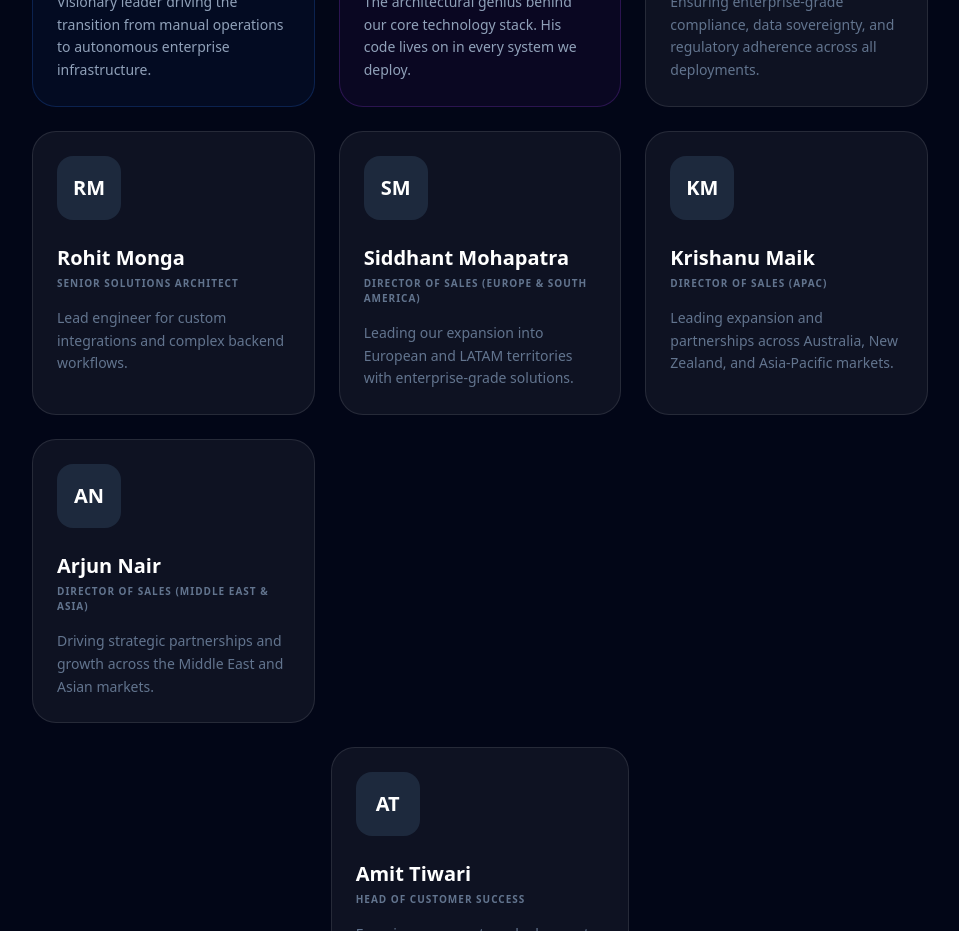
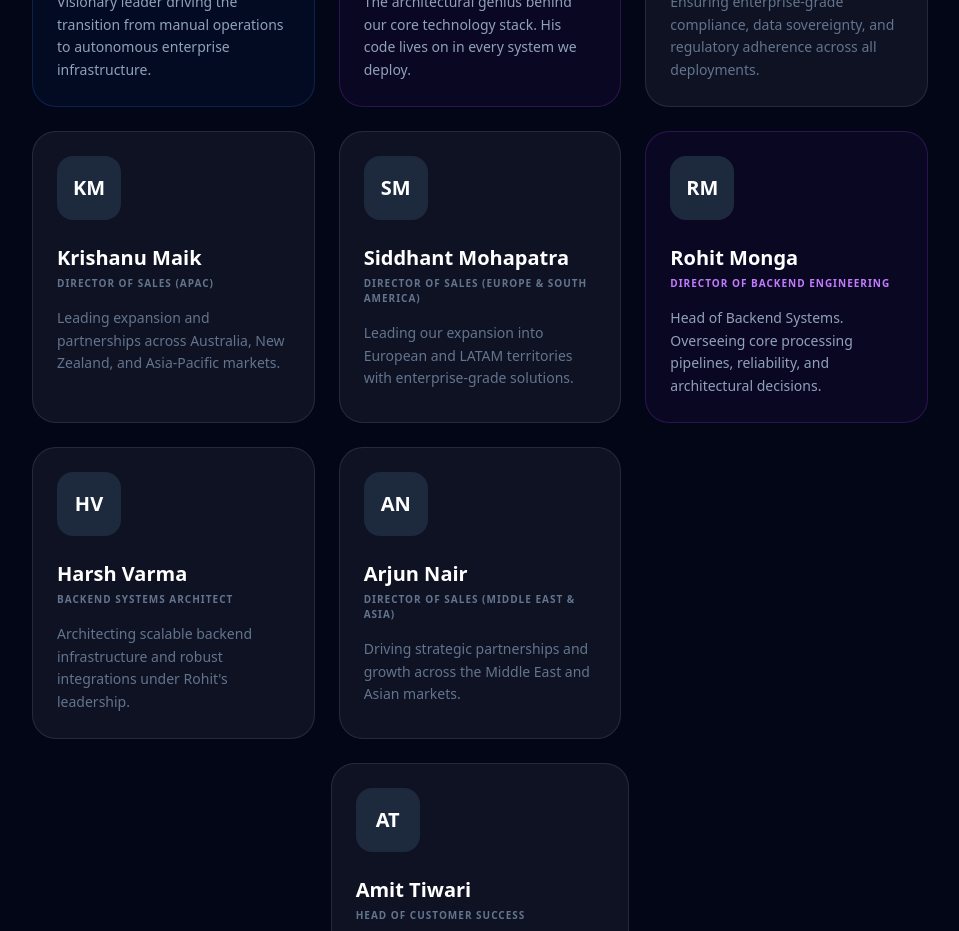
Before and after one commit to ayushsharmavlogs619-lang/brandverse, a Next.js app: page /about in a window 1280 px wide. Shown: the part 1600-2531 px from the top of the page, without its empty margins (160-1119 px from the left). Built offline with nearby package versions, Linux system fonts and the light colour scheme; no server answers.

Commit message:
feat: finalized leadership hierarchy: Krishanu/Siddhant promoted in list, Rohit leads Backend Engineering with Harsh Varma

```diff
--- a/app/about/page.tsx
+++ b/app/about/page.tsx
@@ -78,8 +78,7 @@ export default function AboutPage() {
             </div>
           </section>
 
-          {/* Vision Statement */}
-          {/* The Team */}
+          {/* Leadership Team */}
           <section className="space-y-16">
             <div className="text-center space-y-4">
               <h2 className="text-3xl md:text-5xl font-black text-white uppercase italic tracking-tighter">Leadership</h2>
@@ -112,12 +111,12 @@ export default function AboutPage() {
                 <p className="text-slate-500 text-sm leading-relaxed">Ensuring enterprise-grade compliance, data sovereignty, and regulatory adherence across all deployments.</p>
               </div>
 
-              {/* Rohit Monga */}
+              {/* Krishanu Maik */}
               <div className="p-6 rounded-3xl bg-white/5 border border-white/10 group hover:border-white/20 transition-all">
-                <div className="w-16 h-16 rounded-2xl bg-slate-800 flex items-center justify-center text-xl font-bold text-white mb-6 group-hover:scale-110 transition-transform">RM</div>
-                <h3 className="text-xl font-bold text-white mb-1">Rohit Monga</h3>
-                <div className="text-slate-500 font-bold uppercase tracking-widest text-[10px] mb-4">Senior Solutions Architect</div>
-                <p className="text-slate-500 text-sm leading-relaxed">Lead engineer for custom integrations and complex backend workflows.</p>
+                <div className="w-16 h-16 rounded-2xl bg-slate-800 flex items-center justify-center text-xl font-bold text-white mb-6 group-hover:scale-110 transition-transform">KM</div>
+                <h3 className="text-xl font-bold text-white mb-1">Krishanu Maik</h3>
+                <div className="text-slate-500 font-bold uppercase tracking-widest text-[10px] mb-4">Director of Sales (APAC)</div>
+                <p className="text-slate-500 text-sm leading-relaxed">Leading expansion and partnerships across Australia, New Zealand, and Asia-Pacific markets.</p>
               </div>
 
               {/* Siddhant Mohapatra */}
@@ -128,12 +127,20 @@ export default function AboutPage() {
                 <p className="text-slate-500 text-sm leading-relaxed">Leading our expansion into European and LATAM territories with enterprise-grade solutions.</p>
               </div>
 
-              {/* Krishanu Maik */}
+              {/* Rohit Monga (Boss) */}
+              <div className="p-6 rounded-3xl bg-purple-900/10 border border-purple-500/20 group hover:bg-purple-900/20 transition-all">
+                <div className="w-16 h-16 rounded-2xl bg-slate-800 flex items-center justify-center text-xl font-bold text-white mb-6 group-hover:scale-110 transition-transform">RM</div>
+                <h3 className="text-xl font-bold text-white mb-1">Rohit Monga</h3>
+                <div className="text-purple-400 font-bold uppercase tracking-widest text-[10px] mb-4">Director of Backend Engineering</div>
+                <p className="text-slate-400 text-sm leading-relaxed">Head of Backend Systems. Overseeing core processing pipelines, reliability, and architectural decisions.</p>
+              </div>
+
+              {/* Harsh Varma (Subordinate) */}
               <div className="p-6 rounded-3xl bg-white/5 border border-white/10 group hover:border-white/20 transition-all">
-                <div className="w-16 h-16 rounded-2xl bg-slate-800 flex items-center justify-center text-xl font-bold text-white mb-6 group-hover:scale-110 transition-transform">KM</div>
-                <h3 className="text-xl font-bold text-white mb-1">Krishanu Maik</h3>
-                <div className="text-slate-500 font-bold uppercase tracking-widest text-[10px] mb-4">Director of Sales (APAC)</div>
-                <p className="text-slate-500 text-sm leading-relaxed">Leading expansion and partnerships across Australia, New Zealand, and Asia-Pacific markets.</p>
+                <div className="w-16 h-16 rounded-2xl bg-slate-800 flex items-center justify-center text-xl font-bold text-white mb-6 group-hover:scale-110 transition-transform">HV</div>
+                <h3 className="text-xl font-bold text-white mb-1">Harsh Varma</h3>
+                <div className="text-slate-500 font-bold uppercase tracking-widest text-[10px] mb-4">Backend Systems Architect</div>
+                <p className="text-slate-500 text-sm leading-relaxed">Architecting scalable backend infrastructure and robust integrations under Rohit's leadership.</p>
               </div>
 
               {/* Arjun Nair */}
```
